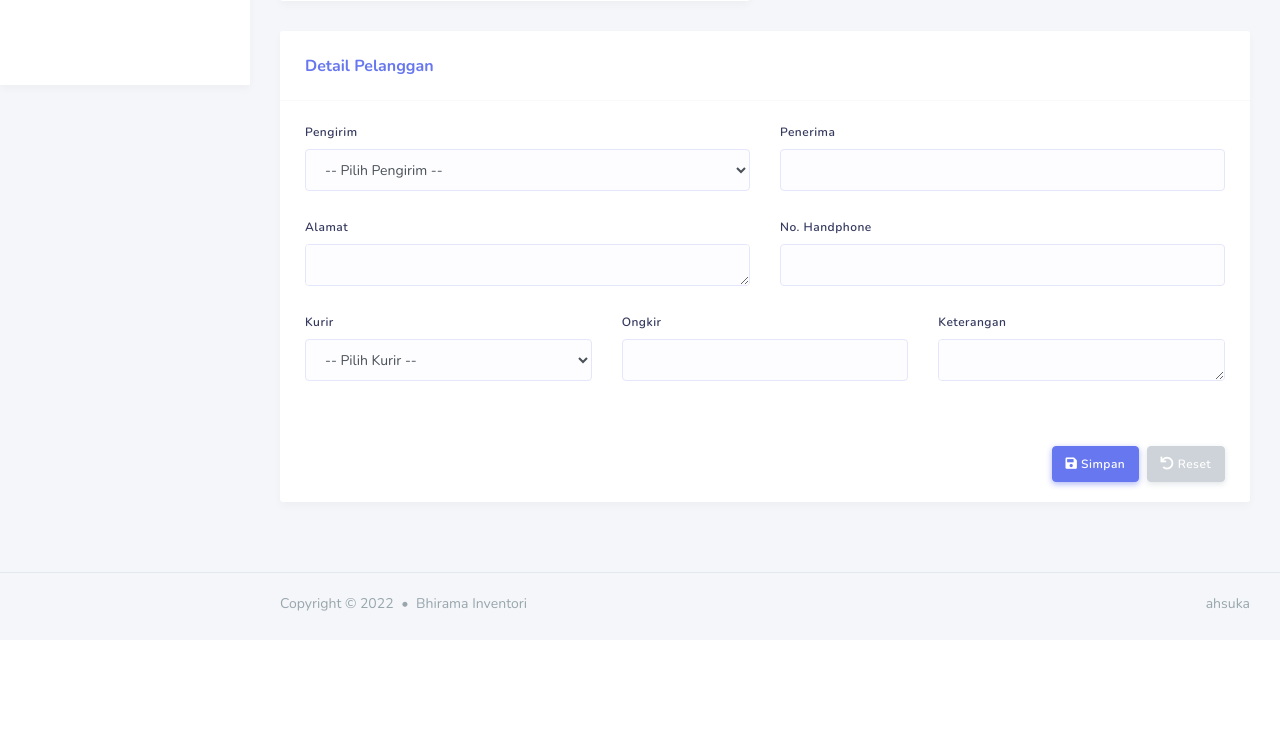
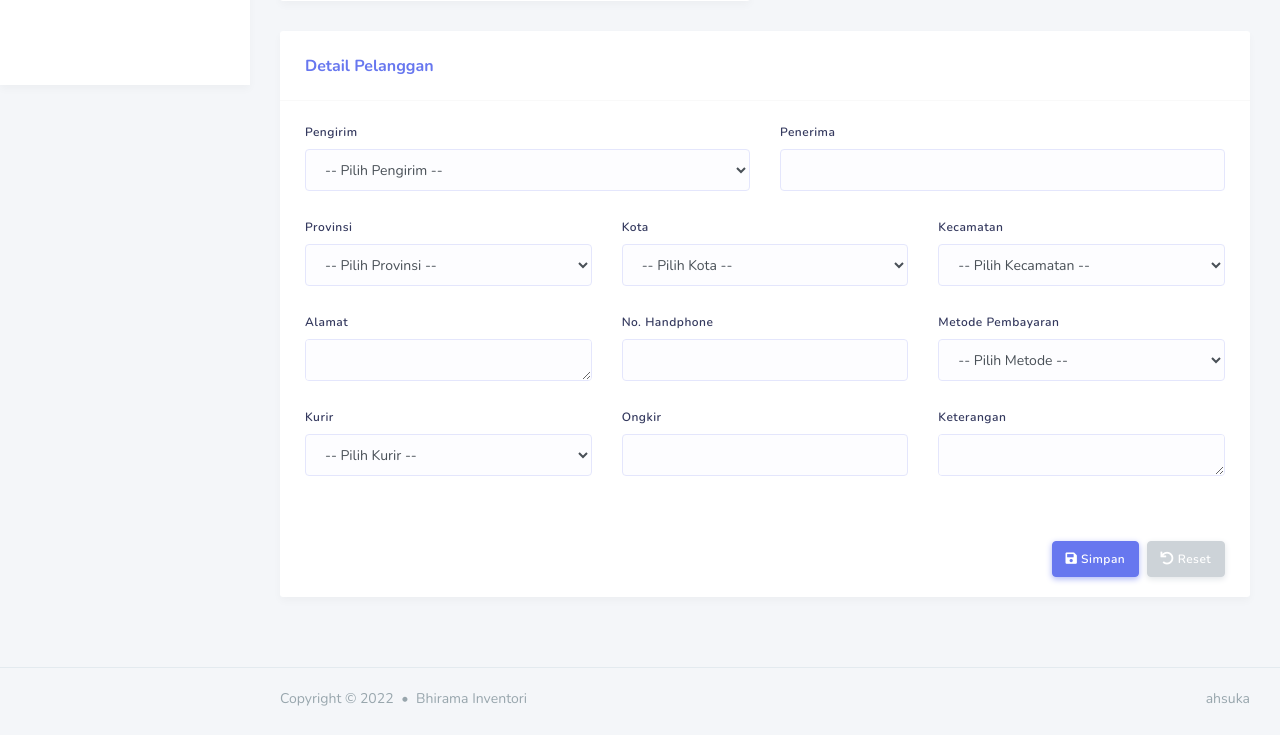
Before and after one commit to yhaae01/bhirama-inventori, a CodeIgniter app: page /yourprojectname/index.php/transaksi/pesanan/tambah in a window 1280 px wide. Shown: the part 715-1450 px from the top of the page. Before the commit the page ends 1326 px from the top, so only its background shows below. Run offline with CodeIgniter, Linux system fonts and the light colour scheme; the visitor is signed in with stand-in values (Sample User, id 1); data comes from the database, SQL or seed files in the repository; data that the repository does not hold is empty.

Commit message:
Merubah tampilan tambah pada pesanan

```diff
--- a/application/views/transaksi/pesanan/tambah.php
+++ b/application/views/transaksi/pesanan/tambah.php
@@ -140,16 +140,56 @@
                                     </div>
                                 </div>
                                 <div class="row">
-                                    <div class="col-lg-6">
+                                    <div class="col-lg-4">
+                                        <div class="form-group">
+                                            <label>Provinsi</label>
+                                            <select name="" id="" class="form-control">
+                                                <option value="">-- Pilih Provinsi --</option>
+                                                <option value="">Jawa Barat</option>
+                                            </select>
+                                        </div>
+                                    </div>
+                                    <div class="col-lg-4">
+                                        <div class="form-group">
+                                            <label>Kota</label>
+                                            <select name="" id="" class="form-control">
+                                                <option value="">-- Pilih Kota --</option>
+                                                <option value="">Kab. Bogor</option>
+                                            </select>
+                                        </div>
+                                    </div>
+                                    <div class="col-lg-4">
+                                        <div class="form-group">
+                                            <label>Kecamatan</label>
+                                            <select name="" id="" class="form-control">
+                                                <option value="">-- Pilih Kecamatan --</option>
+                                                <option value="">Dramaga</option>
+                                            </select>
+                                        </div>
+                                    </div>
+                                </div>
+                                <div class="row">
+                                    <div class="col-lg-4">
                                         <div class="form-group">
                                             <label>Alamat</label>
                                             <textarea name="" class="form-control" id="" cols="30" rows="10"></textarea>
                                         </div>
                                     </div>
-                                    <div class="col-lg-6">
+                                    <div class="col-lg-4">
                                         <div class="form-group">
                                             <label>No. Handphone</label>
                                             <input type="number" class="form-control">
+                                        </div>
+                                    </div>
+                                    <div class="col-lg-4">
+                                        <div class="form-group">
+                                            <label>Metode Pembayaran</label>
+                                            <select name="" id="" class="form-control">
+                                                <option value="">-- Pilih Metode --</option>
+                                                <option value="">Shopee</option>
+                                                <option value="">COD</option>
+                                                <option value="">Transfer</option>
+                                            </select>
                                         </div>
                                     </div>
                                 </div>
```
